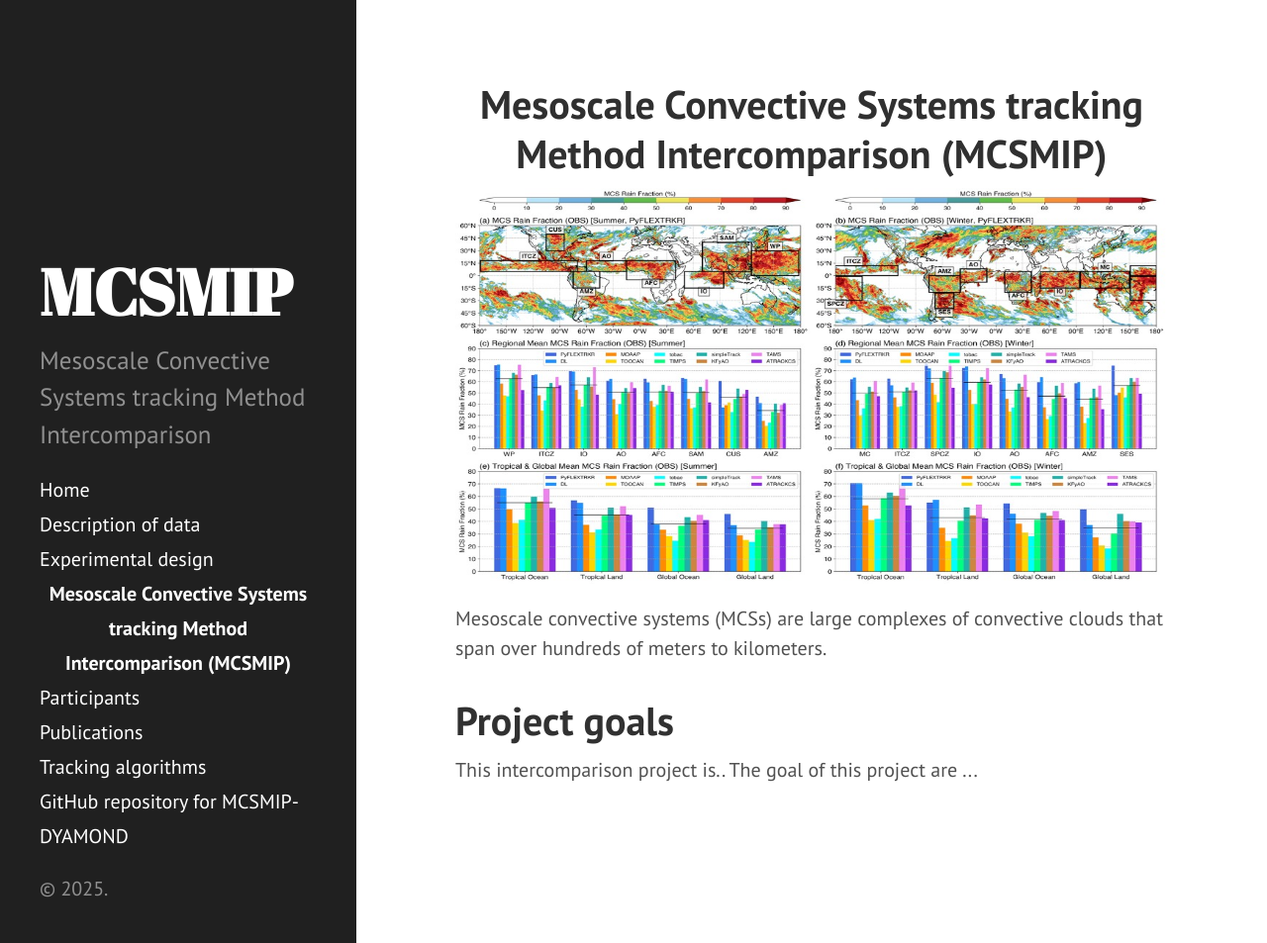
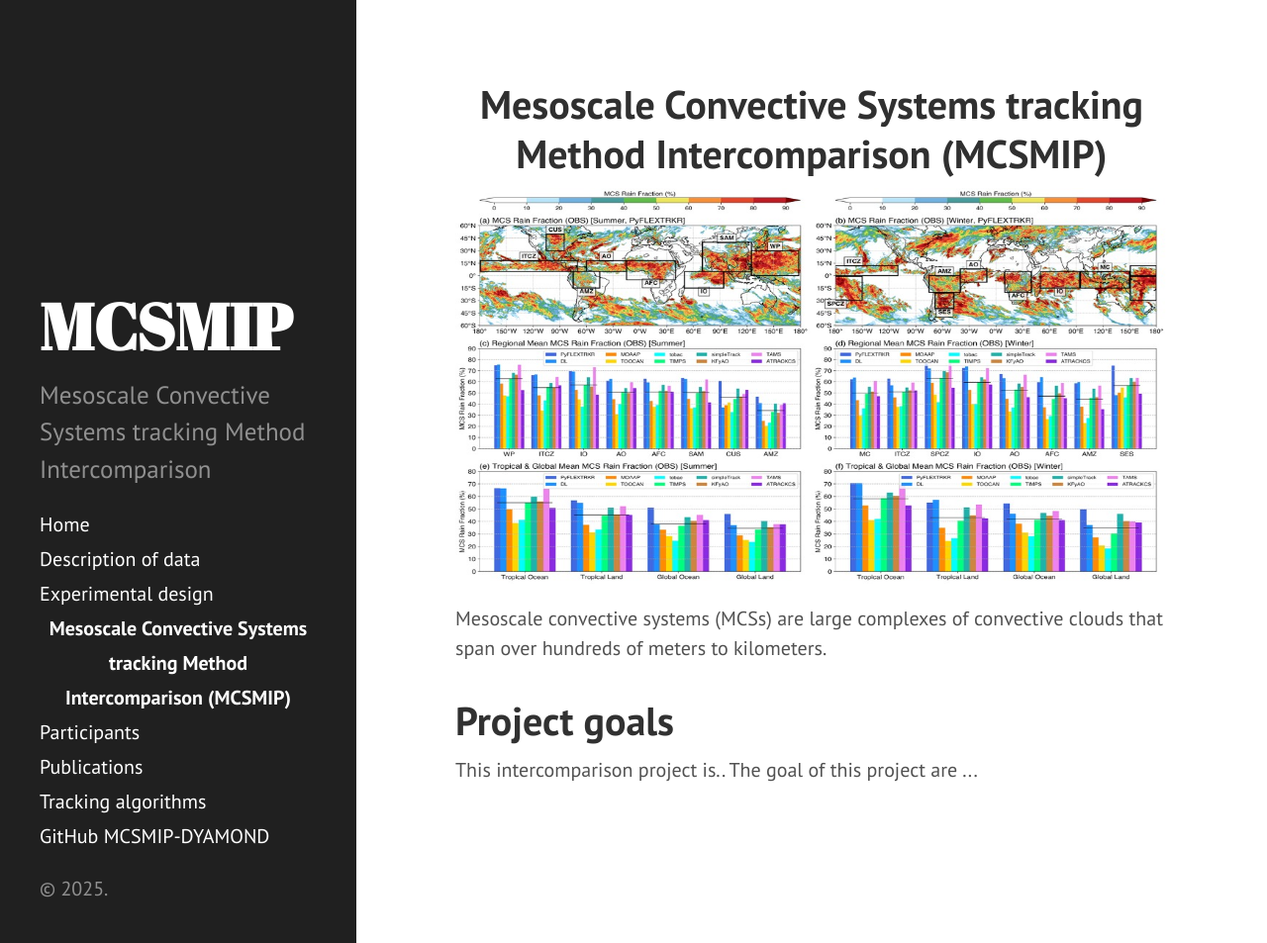
Before and after one commit to MCSMIP/mcsmip.github.io, a Jekyll site: the page built from index.html, in a window 1280 px wide and 953 px high. Shown: the whole window at 99% size. Built offline with Jekyll 4.4.1, drawn with Linux system fonts in a browser that asks for light colours; Markdown is read by kramdown in place of the engine named in the settings; the list of posts is cut into pages by our own code.

Commit message:
updated github link

```diff
--- a/_includes/sidebar.html
+++ b/_includes/sidebar.html
@@ -28,7 +28,7 @@
       {% endfor %}
 
       <!-- GitHub repository link -->
-      <a class="sidebar-nav-item" href="{{ site.github.repo }}">GitHub repository for MCSMIP-DYAMOND</a>
+      <a class="sidebar-nav-item" href="{{ site.github.repo }}">GitHub MCSMIP-DYAMOND</a>
     </nav>
 
     <p>&copy; {{ site.time | date: '%Y' }}.</p>
```
